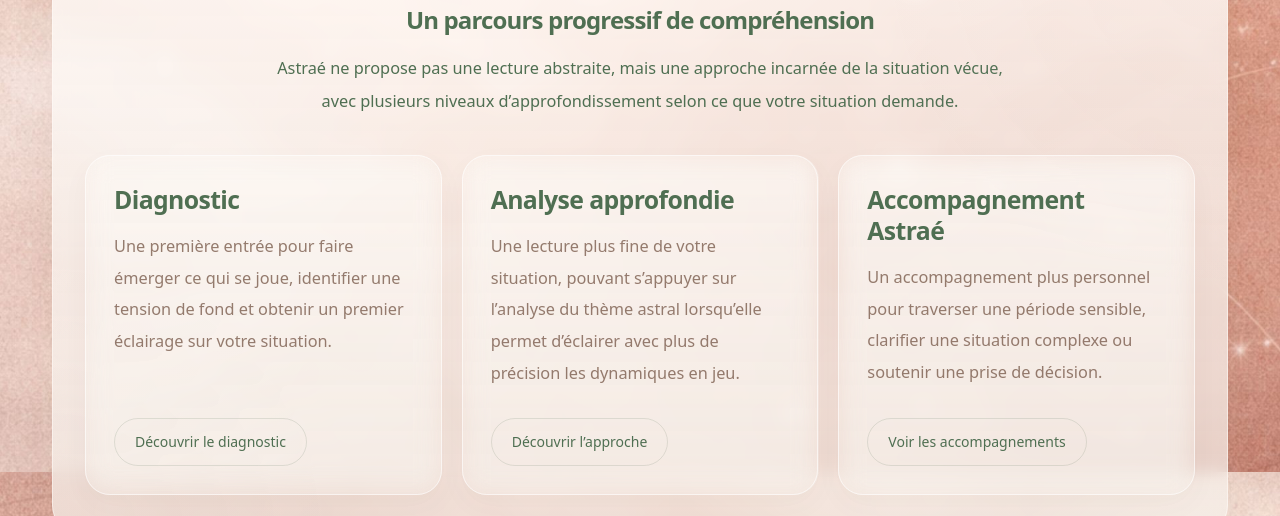
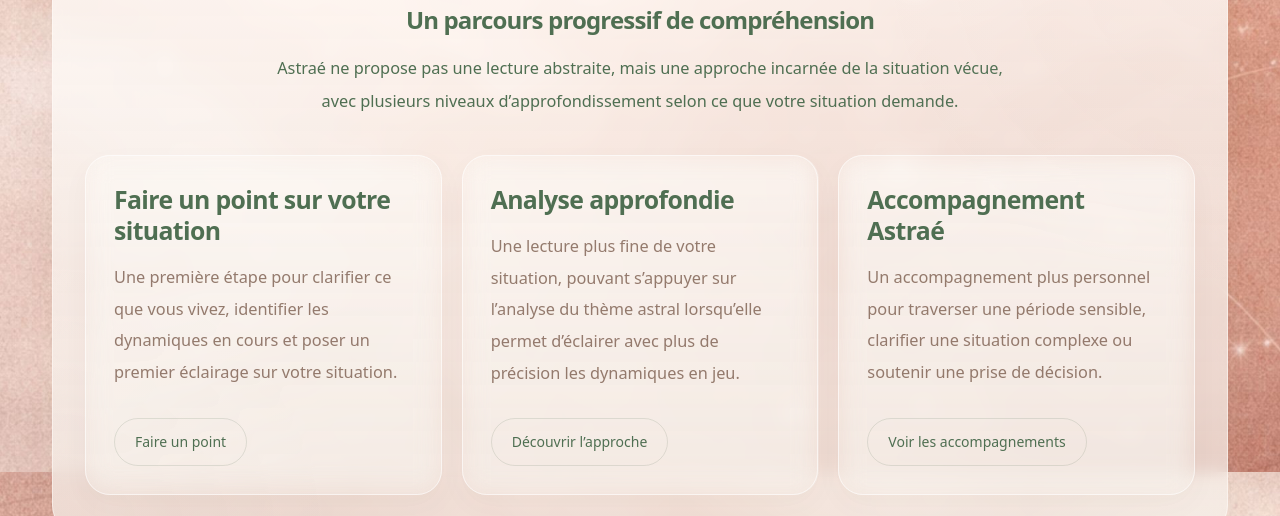
Before and after one commit to arnaudcrestey/cabinet-astrae, a Next.js app: page /cabinet in a window 1280 px wide. Shown: the part 1528-2044 px from the top of the page. Built offline with nearby package versions, Linux system fonts and the light colour scheme.

Commit message:
Update page.tsx

```diff
--- a/app/cabinet/page.tsx
+++ b/app/cabinet/page.tsx
@@ -17,10 +17,10 @@ const journey: Array<{
   href: Route;
 }> = [
   {
-    title: "Diagnostic",
+    title: "Faire un point sur votre situation",
     description:
-      "Une première entrée pour faire émerger ce qui se joue, identifier une tension de fond et obtenir un premier éclairage sur votre situation.",
-    cta: "Découvrir le diagnostic",
+      "Une première étape pour clarifier ce que vous vivez, identifier les dynamiques en cours et poser un premier éclairage sur votre situation.",
+    cta: "Faire un point",
     href: "/analyse",
   },
   {
```
